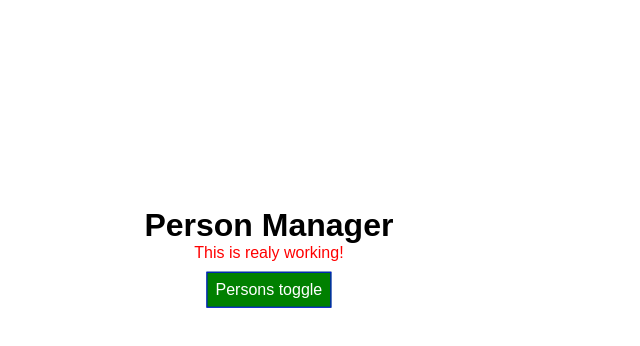
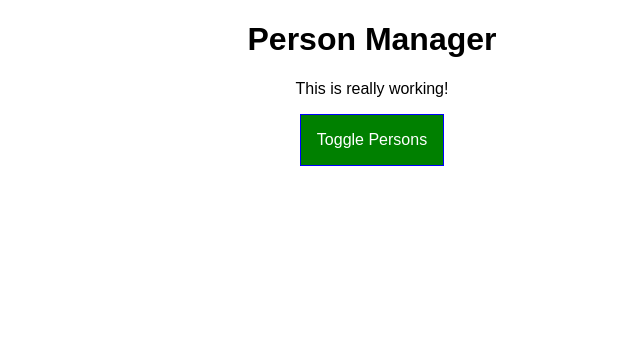
Before and after one commit to SottoMayor/ReactJs, a React app: page / in a window 1280 px wide. Shown: the top 346 px of the page, without its empty margins (268-908 px from the left). Built offline with nearby package versions, Linux system fonts and the light colour scheme.

Commit message:
migrating the project to react class-based and understand lifecycle hooks

```diff
--- a/src/components/Cockpit/Cockpit.css
+++ b/src/components/Cockpit/Cockpit.css
@@ -1,24 +1,19 @@
-*{
-    margin: 0;
-    padding: 0;
-}
 
-.red{
+.red {
     color: red;
   }
 
-.bold{
+  .bold {
     font-weight: bold;
   }
 
-.Cockpit button{
+  .Cockpit button {
+    border: 1px solid blue;
+    padding: 16px;
     background-color: green;
+    font: inherit;
     color: white;
-    font: inherit;
-    border: 1px solid blue;
-    padding: 8px;
     cursor: pointer;
-    margin: 10px 0;
   }
 
   .Cockpit button:hover {
@@ -26,10 +21,11 @@
     color: black;
   }
 
-.Cockpit button.Red{
+  .Cockpit button.Red {
     background-color: red;
   }
 
-.Cockpit button.Red:hover{
+  .Cockpit button.Red:hover {
     background-color: salmon;
+    color: black;
   }
--- a/src/components/Cockpit/Cockpit.js
+++ b/src/components/Cockpit/Cockpit.js
@@ -1,31 +1,30 @@
 import React from 'react';
+
 import classes from './Cockpit.css';
 
-const cockpit = props => {
-
+const cockpit = ( props ) => {
     const assignedClasses = [];
-
     let btnClass = '';
-
-    if(props.showPersons){
-        btnClass = classes.Red
+    if (props.showPersons) {
+        btnClass = classes.Red;
     }
 
-    if(props.persons.length <=2 ){
-      assignedClasses.push(classes.red);
+    if ( props.persons.length <= 2 ) {
+      assignedClasses.push( classes.red );
     }
-    if(props.persons.length <= 1){
-      assignedClasses.push(classes.bold)
+    if ( props.persons.length <= 1 ) {
+      assignedClasses.push( classes.bold );
     }
 
     return (
         <div className={classes.Cockpit}>
             <h1>{props.title}</h1>
-            <p className={assignedClasses.join(' ')}>This is realy working!</p>
-            <button className={btnClass} onClick={() => props.toggled()}>Persons toggle</button>
+            <p className={assignedClasses.join( ' ' )}>This is really working!</p>
+            <button
+                className={btnClass}
+                onClick={props.clicked}>Toggle Persons</button>
         </div>
     );
-
-}
+};
 
 export default cockpit;
--- a/src/components/Persons/Person/Person.css
+++ b/src/components/Persons/Person/Person.css
@@ -1,6 +1,5 @@
-
-.Person{
-    width: 90%;
+.Person {
+    width: 60%;
     margin: 16px auto;
     border: 1px solid #eee;
     box-shadow: 0 2px 3px #ccc;
@@ -8,8 +7,8 @@
     text-align: center;
 }
 
-@media (min-width: 500px){
-    .Person{
+@media (min-width: 500px) {
+    .Person {
         width: 450px;
     }
 }
--- a/src/components/Persons/Person/Person.js
+++ b/src/components/Persons/Person/Person.js
@@ -1,16 +1,18 @@
 import React from 'react';
+
 import classes from './Person.css';
 
-const person = (props) => {
-
-    return(
-        <div className={classes.Person}>
-            <p onClick={props.click}>I'm {props.name} and I'm {props.age} years old. {props.children}</p>
-
-            <input type='text' onChange={props.change} value={props.name} />
-        </div>
-    );
-
+const person = props => {
+  console.log('[Person.js] rendering...');
+  return (
+    <div className={classes.Person}>
+      <p onClick={props.click}>
+        I'm {props.name} and I am {props.age} years old!
+      </p>
+      <p>{props.children}</p>
+      <input type="text" onChange={props.changed} value={props.name} />
+    </div>
+  );
 };
 
 export default person;
--- a/src/components/Persons/Persons.js
+++ b/src/components/Persons/Persons.js
@@ -1,12 +1,20 @@
 import React from 'react';
-import Person from './Person/Person'
 
+import Person from './Person/Person';
 
-const persons = (props) => props.persons.map( (person, index) => {
-        return < Person key={person.id} name={person.name}
-        age={person.age} click={() => props.clicked(index)}
-        change={(event) => props.changed(event, person.id)} />
-      });
-
+const persons = props => {
+  console.log('[Persons.js] rendering...');
+  return props.persons.map((person, index) => {
+    return (
+      <Person
+        click={() => props.clicked(index)}
+        name={person.name}
+        age={person.age}
+        key={person.id}
+        changed={event => props.changed(event, person.id)}
+      />
+    );
+  });
+};
 
 export default persons;
--- a/src/containers/App.css
+++ b/src/containers/App.css
@@ -1,12 +1,3 @@
-*{
-    margin: 0;
-    padding: 0;
+.App {
+  text-align: center;
 }
-
-.App{
-    position: absolute;
-    left: 40%;
-    top: 30%;
-    transform: translate(-40%, -30%);
-    text-align: center;
-}
--- a/src/containers/App.js
+++ b/src/containers/App.js
@@ -1,83 +1,93 @@
-import React, { useState } from 'react';
-import  classes from './App.css';
+import React, { Component } from 'react';
+
+import classes from './App.css';
 import Persons from '../components/Persons/Persons';
 import Cockpit from '../components/Cockpit/Cockpit';
 
-const app = props => {
+class App extends Component {
+  constructor(props) {
+    super(props);
+    console.log('[App.js] constructor');
+  }
 
-  const [personsState, setPersonsState] =
-      useState ({
-      persons: [
-        {name: 'David', age: 20, id:'person1'},
-        {name: 'Walter', age: 23, id:'person2'}
-      ]
-    })
+  state = {
+    persons: [
+      { id: 'Person1', name: 'David', age: 20 },
+      { id: 'Person2', name: 'Walter', age: 23 },
+      { id: 'Person3', name: 'Victor', age: 22 }
+    ],
+    otherState: 'some other value',
+    showPersons: false
+  };
 
-  const [showPersons, setShowPersons] = useState( {showPersons: false} );
+  static getDerivedStateFromProps(props, state) {
+    console.log('[App.js] getDerivedStateFromProps', props);
+    return state;
+  }
 
-  const togglePersons = () => {
-    const doesChange = showPersons.showPersons
-    setShowPersons({
-      showPersons: !(doesChange)
-    })
-    }
+  componentWillMount() {
+    console.log('[App.js] componentWillMount');
+  }
 
-  const changeNameHandler = (event, id) => {
+  componentDidMount() {
+    console.log('[App.js] componentDidMount');
+  }
 
-    const personIndex = personsState.persons.findIndex( person => {
-      return person.id === id;
+  nameChangedHandler = (event, id) => {
+    const personIndex = this.state.persons.findIndex(p => {
+      return p.id === id;
     });
 
     const person = {
-      ...personsState.persons[personIndex]
+      ...this.state.persons[personIndex]
     };
 
     person.name = event.target.value;
 
-    const persons = [...personsState.persons];
-
+    const persons = [...this.state.persons];
     persons[personIndex] = person;
 
-    setPersonsState({
-      persons: persons
-    })
-  }
+    this.setState({ persons: persons });
+  };
 
-  const deletePerson = (index) => {
-    // Good practice: create a array copy and work with it...
+  deletePersonHandler = personIndex => {
+    // const persons = this.state.persons.slice();
+    const persons = [...this.state.persons];
+    persons.splice(personIndex, 1);
+    this.setState({ persons: persons });
+  };
 
-    const persons = [...personsState.persons];
-    persons.splice(index, 1)
-    setPersonsState({
-      persons: persons
-    })
-  }
+  togglePersonsHandler = () => {
+    const doesShow = this.state.showPersons;
+    this.setState({ showPersons: !doesShow });
+  };
 
-
+  render() {
+    console.log('[App.js] render');
     let persons = null;
 
-    if (showPersons.showPersons){
-      persons =
-      (
-        <div>
-
-          <Persons persons={personsState.persons} clicked={deletePerson} changed={changeNameHandler} />
-
-        </div>
-      )
-
+    if (this.state.showPersons) {
+      persons = (
+        <Persons
+          persons={this.state.persons}
+          clicked={this.deletePersonHandler}
+          changed={this.nameChangedHandler}
+        />
+      );
     }
 
-
-  return (
-    <div className={classes.App}>
-
-      <Cockpit title={props.appTitle} showPersons={showPersons.showPersons} persons={personsState.persons} toggled={togglePersons} />
-
-      {persons}
-
-    </div>
-    )
+    return (
+      <div className={classes.App}>
+        <Cockpit
+          title={this.props.appTitle}
+          showPersons={this.state.showPersons}
+          persons={this.state.persons}
+          clicked={this.togglePersonsHandler}
+        />
+        {persons}
+      </div>
+    );
+  }
 }
 
-export default app;
+export default App;
--- a/src/index.css
+++ b/src/index.css
@@ -1,4 +1,4 @@
-*{
+body {
   margin: 0;
   padding: 0;
   font-family: sans-serif;
--- a/src/index.js
+++ b/src/index.js
@@ -4,5 +4,5 @@ import './index.css';
 import App from './containers/App';
 import registerServiceWorker from './registerServiceWorker';
 
-ReactDOM.render(<App appTitle='Person Manager' />, document.getElementById('root'));
+ReactDOM.render(<App appTitle="Person Manager" />, document.getElementById('root'));
 registerServiceWorker();
```
Also changed, not shown: 1 other file (tests, documents, lock files or other folders). Lines whose indentation alone changed are shown as unchanged.
